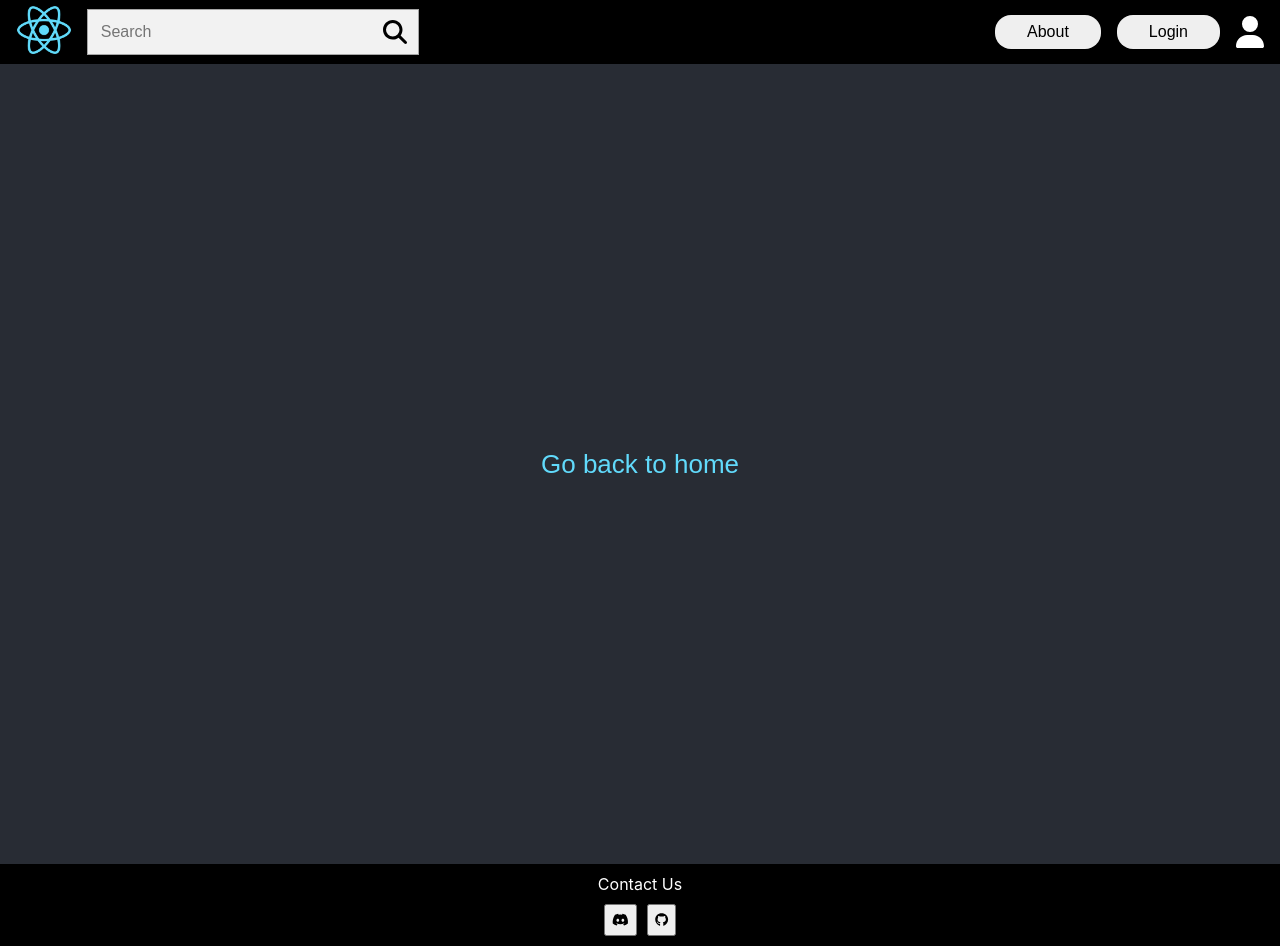
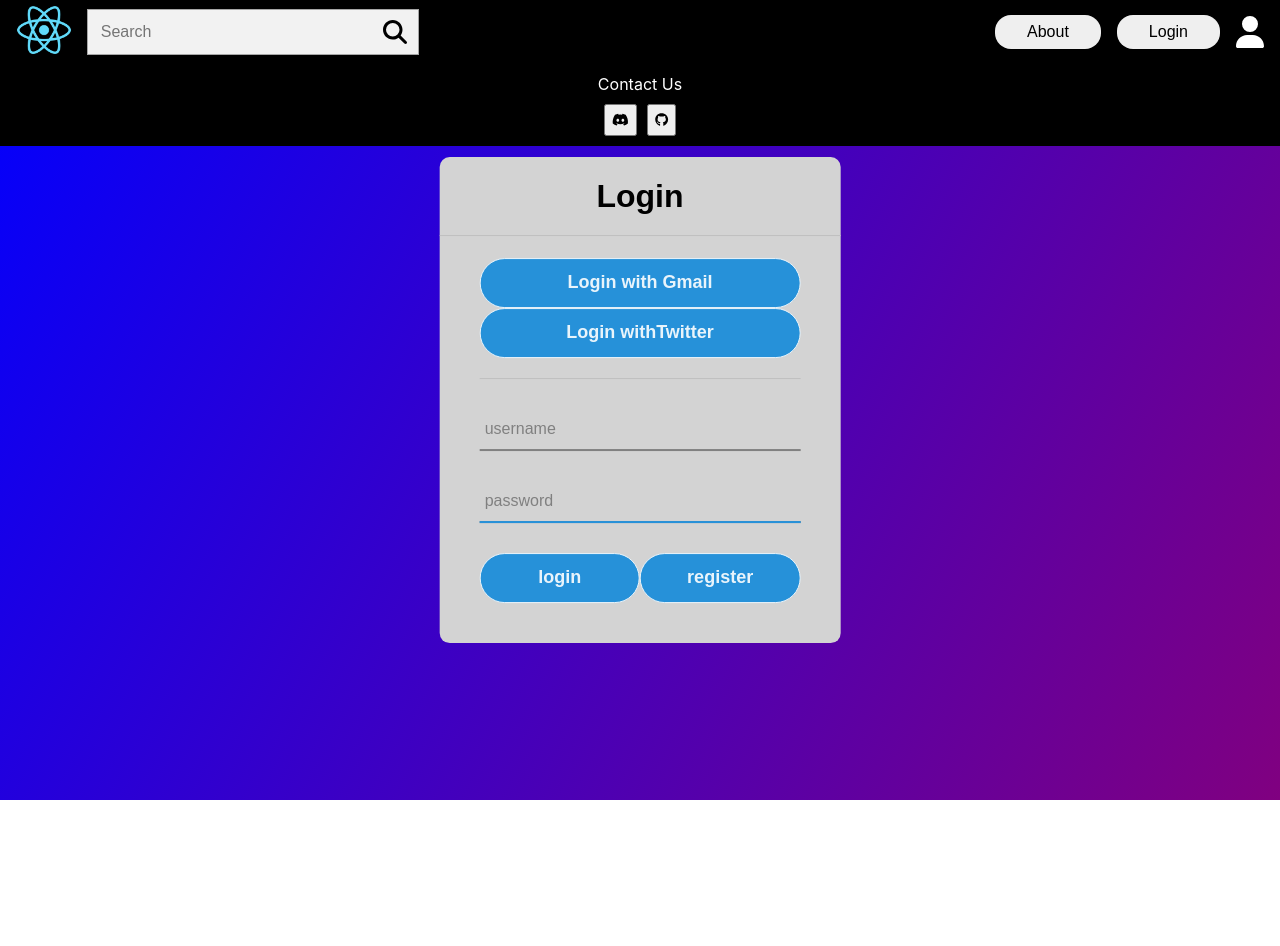
Before and after one commit to Spring2022-CSCI152/Team2, a React (Create React App) app in the folder frontend/: page /login in a window 1280 px wide. After the commit the page ends 800 px from the top, so only its background shows below. Built offline with nearby package versions, Linux system fonts and the light colour scheme.

Commit message:
well 4th time is the charm login

```diff
--- a/frontend/src/App.js
+++ b/frontend/src/App.js
@@ -6,6 +6,7 @@ import FeaturedUsers from "./components/featuredUsers.jsx";
 import Carousel from "./components/carousel.jsx";
 import Navbar from './components/Navbar.jsx';
 import Footer from './components/Footer.jsx';
+import Login from './components/login.jsx';
 
 function App() {
   return (
@@ -13,6 +14,10 @@ function App() {
       <div className="App">
         <Navbar />
         <Routes>
+          <Route path= {"/login"} element={
+            <Login />
+          }/>
+
           <Route path="/" element={
             <div className="App-body">
             {/* < img src={logo} className="App-logo" alt="logo" /> */}
@@ -22,6 +27,8 @@ function App() {
 
             </div>
           } />
+
+
 
           <Route path="*" element={ // This is the catch-all route
             <div className="App-body">
--- a/frontend/src/assets/login.css
+++ b/frontend/src/assets/login.css
@@ -0,0 +1,138 @@
+body{
+  margin: 0;
+  padding: 0;
+  background: linear-gradient(120deg, blue, purple);
+  height: 100vh;
+  overflow: hidden;
+}
+
+.center{
+  position: absolute;
+  top: 50%;
+  left: 50%;
+  transform: translate(-50%, -50%);
+  background: lightgrey;
+  border-radius: 10px;
+  padding-bottom: 5vh;
+
+}
+
+.center h1{
+  text-align:center;
+  padding: 0 0 20px 0;
+  border-bottom: 1px solid silver;
+
+}
+
+.center form{
+  padding: 0 40px;
+  box-sizing: border-box;
+
+}
+
+form .txt_field{
+  position: relative;
+  border-bottom: 2px solid grey;
+  margin: 30px 0;
+}
+
+.txt_field input{
+  width: 100%;
+  padding: 0 5px;
+  height: 40px;
+  font-size: 16px;
+  border: none;
+  background: none;
+  outline: none;
+}
+
+.txt_field label{
+  position: absolute;
+  top: 50%;
+  left: 5px;
+  color: grey;
+  transform: translateY(-50%);
+  font-size: 16px;
+  pointer-events: none;
+  transition: .5s;
+}
+.txt_field span::before{
+  content: '';
+  position: absolute;
+  top: 40px;
+  left: 0;
+  width: 100%;
+  height: 2px;
+  background: #2691d9;
+
+}
+
+.txt_field input:focus ~ label,
+.txt_field input:valid ~ label{
+  top: -5px;
+  color: #2691d9;
+
+}
+
+.txt_field input:focus ~ span::before,
+.txt_field input:valid ~ span::before{
+  width:100%;
+}
+
+.pass{
+  margin: -5px 0 20px 5px;
+  color: #a6a6a6;
+  cursor: pointer;
+
+}
+
+.pass:hover{
+  text-decoration:underline;
+
+}
+
+
+input[type = "submit"]{
+  width: 50%;
+  height: 50px;
+  border: 1px solid;
+  background: #2691d9;
+  border-radius: 25px;
+  font-size: 18px;
+  color: #e9f4fb;
+  font-weight: 700;
+  cursor: pointer;
+  outline: none;
+}
+
+input[type = "button"]{
+  width: 100%;
+  height: 50px;
+  border: 1px solid;
+  background: #2691d9;
+  border-radius: 25px;
+  font-size: 18px;
+  color: #e9f4fb;
+  font-weight: 700;
+  cursor: pointer;
+  outline: none;
+}
+
+input[type = "submit"]:hover{
+  border-color: #2691d9;
+  transition: .5s;
+}
+
+
+.center .sep{
+
+  padding: 0 0 20px 0;
+  border-bottom: 1px solid silver;
+
+}
+
+.center .regSub{
+
+  display: flex;
+
+}
--- a/frontend/src/components/Navbar.jsx
+++ b/frontend/src/components/Navbar.jsx
@@ -29,8 +29,8 @@ const Navbar = () => {
             <div className="rightSide">
                 {!isMobile &&
                     <React.Fragment>
-                        <Link to="/about" className="aboutButton"> About </Link>
-                        <Link to="/login" className="loginButton"> Login </Link>
+                        <Link to={"/about"} className="aboutButton"> About </Link>
+                        <Link to={"/login"} className="loginButton"> Login </Link>
                     </React.Fragment>
                 }
                 {isMobile &&
--- a/frontend/src/components/login.jsx
+++ b/frontend/src/components/login.jsx
@@ -0,0 +1,54 @@
+import React, { Component } from 'react';
+import '../assets/login.css';
+
+
+
+const login = () =>{
+    return(
+        <div class = "center">
+            <h1>Login</h1>
+            <form method = "post">
+                <div class="uniqueLogin">
+                <input type = "button" value ="Login with Gmail">
+
+                </input>
+                <span></span>
+                <input type = "button" value ="Login withTwitter">
+
+                </input>
+
+                <div class = "sep"></div>
+
+                </div>
+                <div class = "txt_field">
+                    <input type = "text" required>
+
+                    </input>
+                    <label> username</label>
+
+                </div>
+                <div class = "txt_field">
+                    <input type = "text" required>
+
+                    </input>
+                    <span></span>
+                    <label> password</label>
+
+                </div>
+                <div class = "regSub">
+                    <input type = "submit" value ="login">
+
+                    </input>
+                    <span></span>
+                    <input type = "submit" value ="register">
+
+                    </input>
+                </div>
+
+            </form>
+        </div>
+    );
+}
+
+
+export default login;
```
